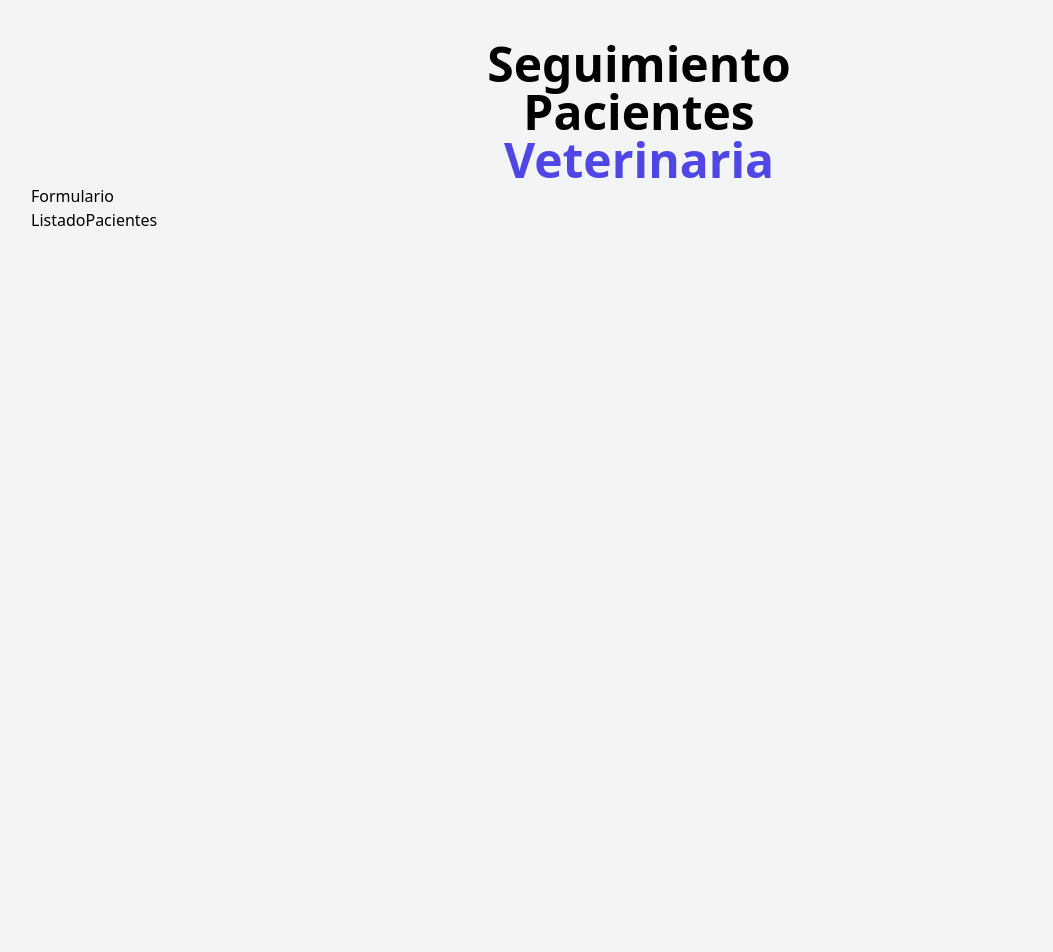
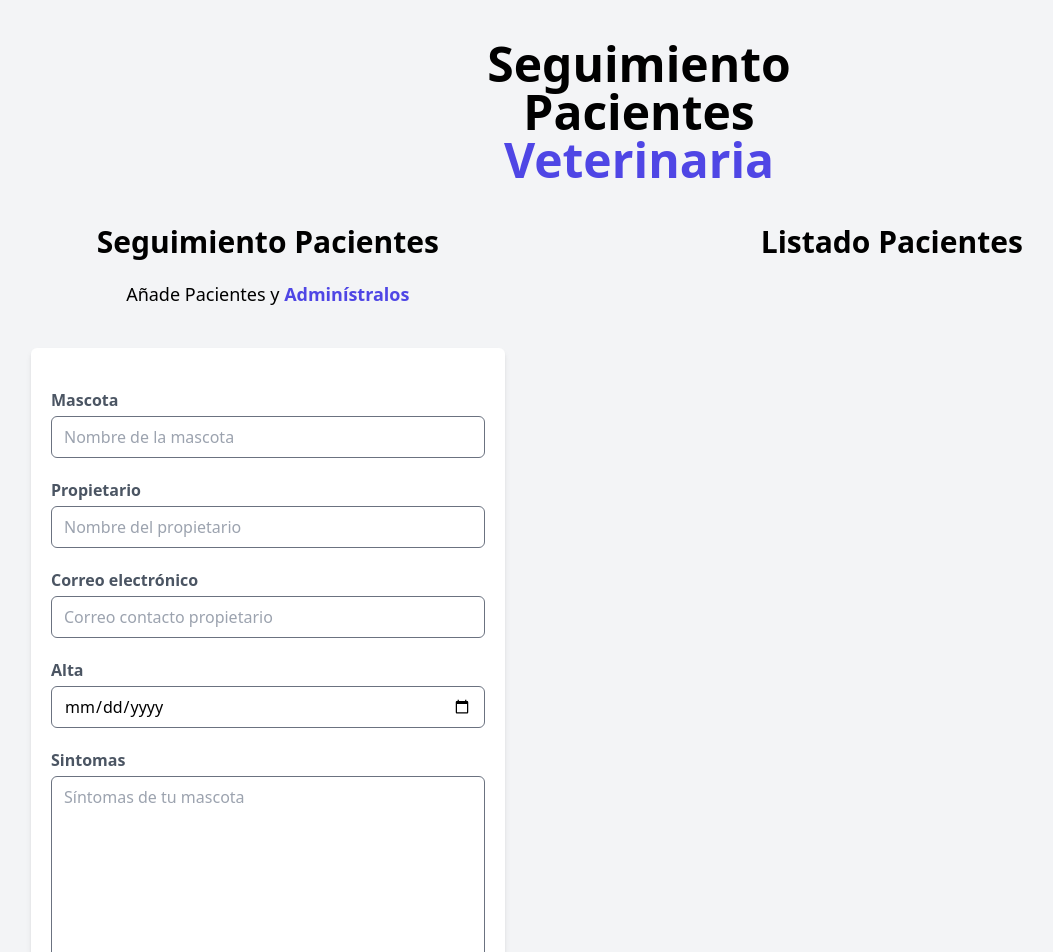
Before and after one commit to ameneses67/administrador-pacientes-react, a React (Vite) app: page / in a window 1280 px wide. Shown: the top 952 px of the page, without its empty margins (1-1054 px from the left). Before the commit the page ends 840 px from the top, so only its background shows below. Built offline with nearby package versions, Linux system fonts and the light colour scheme.

Commit message:
creando formulario

```diff
--- a/index.html
+++ b/index.html
@@ -6,7 +6,7 @@
     <meta name="viewport" content="width=device-width, initial-scale=1.0" />
     <title>Administrar Pacientes</title>
   </head>
-  <body class="bg-gray-100 h-screen px-2 sm:px-8">
+  <body class="bg-gray-100 h-screen px-4 sm:px-8">
     <div id="root"></div>
     <script type="module" src="/src/main.jsx"></script>
   </body>
--- a/package.json
+++ b/package.json
@@ -14,6 +14,7 @@
     "react-dom": "^18.2.0"
   },
   "devDependencies": {
+    "@tailwindcss/forms": "^0.5.4",
     "@types/react": "^18.2.15",
     "@types/react-dom": "^18.2.7",
     "@vitejs/plugin-react": "^4.0.3",
--- a/src/App.jsx
+++ b/src/App.jsx
@@ -6,8 +6,10 @@ function App() {
   return (
     <div className="container mx-auto mt-10">
       <Header />
-      <Formulario />
-      <ListadoPacientes />
+      <div className="md:flex gap-8 mt-10">
+        <Formulario />
+        <ListadoPacientes />
+      </div>
     </div>
   );
 }
--- a/src/components/Formulario.jsx
+++ b/src/components/Formulario.jsx
@@ -1,3 +1,85 @@
 export const Formulario = () => {
-  return <h2>Formulario</h2>;
+  return (
+    <div className="md:w-1/2 lg:w-2/5">
+      <h2 className="font-bold text-2xl sm:text-3xl text-center">
+        Seguimiento Pacientes
+      </h2>
+      <p className="text-lg mt-5 text-center mb-10">
+        Añade Pacientes y{" "}
+        <span className="text-indigo-600 font-bold">Adminístralos</span>
+      </p>
+      <form className="bg-white shadow-md rounded-md py-10 px-5 mb-10">
+        <div className="mb-5">
+          <label
+            className="text-gray-600 block font-bold mb-1"
+            htmlFor="mascota"
+          >
+            Mascota
+          </label>
+          <input
+            id="mascota"
+            className="rounded-md w-full placeholder-gray-400"
+            type="text"
+            placeholder="Nombre de la mascota"
+          />
+        </div>
+        <div className="mb-5">
+          <label
+            className="text-gray-600 block font-bold mb-1"
+            htmlFor="propietario"
+          >
+            Propietario
+          </label>
+          <input
+            id="propietario"
+            className="rounded-md w-full placeholder-gray-400"
+            type="text"
+            placeholder="Nombre del propietario"
+          />
+        </div>
+        <div className="mb-5">
+          <label className="text-gray-600 block font-bold mb-1" htmlFor="email">
+            Correo electrónico
+          </label>
+          <input
+            id="email"
+            className="rounded-md w-full placeholder-gray-400"
+            type="email"
+            placeholder="Correo contacto propietario"
+          />
+        </div>
+        <div className="mb-5">
+          <label className="text-gray-600 block font-bold mb-1" htmlFor="alta">
+            Alta
+          </label>
+          <input
+            id="alta"
+            className="rounded-md w-full placeholder-gray-400"
+            type="date"
+          />
+        </div>
+        <div className="mb-5">
+          <label
+            className="text-gray-600 block font-bold mb-1"
+            htmlFor="sintomas"
+          >
+            Sintomas
+          </label>
+          <textarea
+            name="sintomas"
+            id="sintomas"
+            cols="30"
+            rows="10"
+            placeholder="Síntomas de tu mascota"
+            className="rounded-md w-full placeholder-gray-400"
+          />
+        </div>
+        <input
+          type="submit"
+          className="bg-indigo-600 w-full p-3 text-white uppercase font-bold rounded-md hover:bg-indigo-700 cursor-pointer transition"
+          value="Agregar paciente"
+        />
+      </form>
+    </div>
+  );
 };
--- a/src/components/ListadoPacientes.jsx
+++ b/src/components/ListadoPacientes.jsx
@@ -1,3 +1,9 @@
 export const ListadoPacientes = () => {
-  return <h2>ListadoPacientes</h2>;
+  return (
+    <div className="md:w-1/2 lg:w-3/5">
+      <h2 className="font-bold text-2xl sm:text-3xl text-center">
+        Listado Pacientes
+      </h2>
+    </div>
+  );
 };
--- a/tailwind.config.js
+++ b/tailwind.config.js
@@ -4,5 +4,5 @@ export default {
   theme: {
     extend: {},
   },
-  plugins: [],
+  plugins: [require("@tailwindcss/forms")],
 };
```
Also changed, not shown: 1 other file (tests, documents, lock files or other folders).
